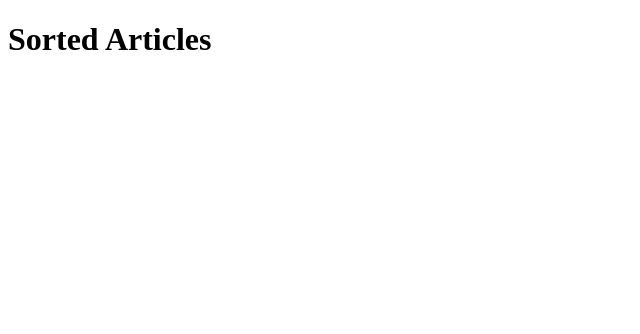
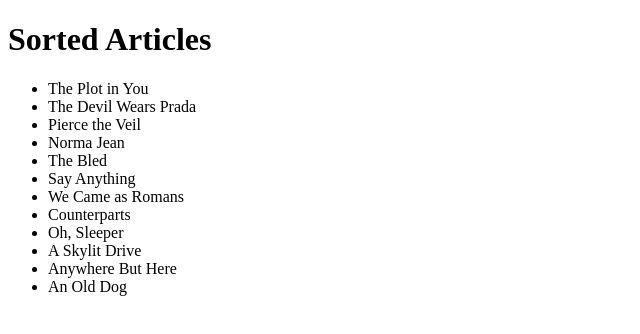
Before and after one commit to acciojob/sorting-articles-bipinyadav12, a website: page main.html in a window 1280 px wide. Shown: the whole page, without its empty margins (0-640 px from the left). Drawn offline with Linux system fonts and the light colour scheme.

Commit message:
created a submission

```diff
--- a/main.html
+++ b/main.html
@@ -10,7 +10,18 @@
 
     <h1>Sorted Articles</h1>
     <ul id="band">
-
+        <li>The Plot in You</li>
+        <li>The Devil Wears Prada</li>
+        <li>Pierce the Veil</li>
+        <li>Norma Jean</li>
+        <li>The Bled</li>
+        <li>Say Anything</li>
+		<li>We Came as Romans</li>
+		<li>Counterparts</li>
+		<li>Oh, Sleeper</li>
+		<li>A Skylit Drive</li>
+		<li>Anywhere But Here</li>
+		<li>An Old Dog</li>
     </ul>
     <script type="text/javascript" src="./script.js">
 </script>
```
